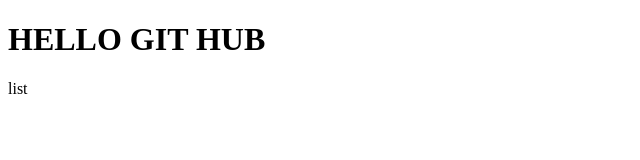
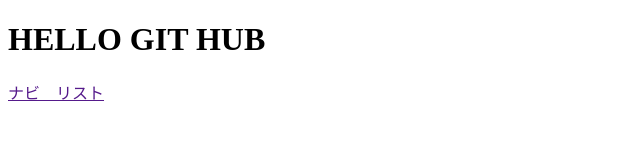
Before and after one commit to atsushi77/test, a plain HTML site: page index.html in a window 1280 px wide. Shown: the whole page, without its empty margins (0-640 px from the left). Drawn offline with Linux system fonts and the light colour scheme.

Commit message:
三回目のコミット

```diff
--- a/index.html
+++ b/index.html
@@ -8,6 +8,6 @@
   <body>
     <h1>HELLO GIT HUB</h1>
 
-    <nav>list</nav>
+    <nav><a href="">ナビ　リスト</a></nav>
   </body>
 </html>
```
